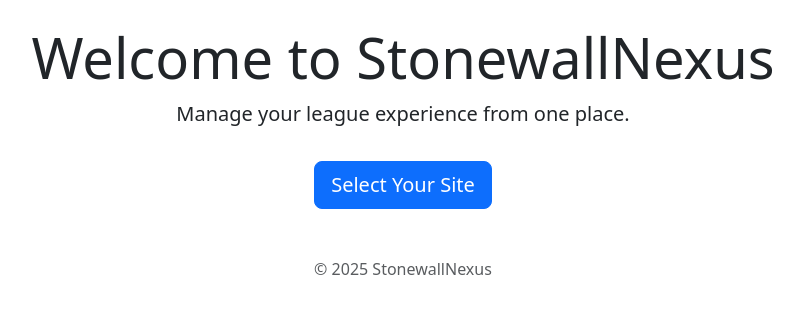
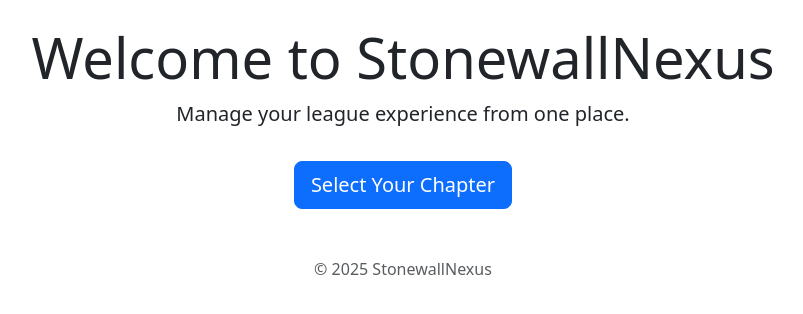
Before and after one commit to dmwm1024/StonewallNexus, a Flask app: page / in a window 1280 px wide. Shown: the part 136-450 px from the top of the page, without its empty margins (237-1040 px from the left). Run offline with Flask 3, Linux system fonts and the light colour scheme; parts of the project's set-up code (start-up, migrations or seed data) failed here and were passed over.

Commit message:
Update index.html

```diff
--- a/app/public/templates/index.html
+++ b/app/public/templates/index.html
@@ -3,6 +3,6 @@
   <div class="text-center">
     <h1 class="display-4">Welcome to StonewallNexus</h1>
     <p class="lead">Manage your league experience from one place.</p>
-    <a href="{{ url_for('public.chapter_selector') }}" class="btn btn-primary btn-lg mt-3">Select Your Site</a>
+    <a href="{{ url_for('public.chapter_selector') }}" class="btn btn-primary btn-lg mt-3">Select Your Chapter</a>
   </div>
 {% endblock %}
```
